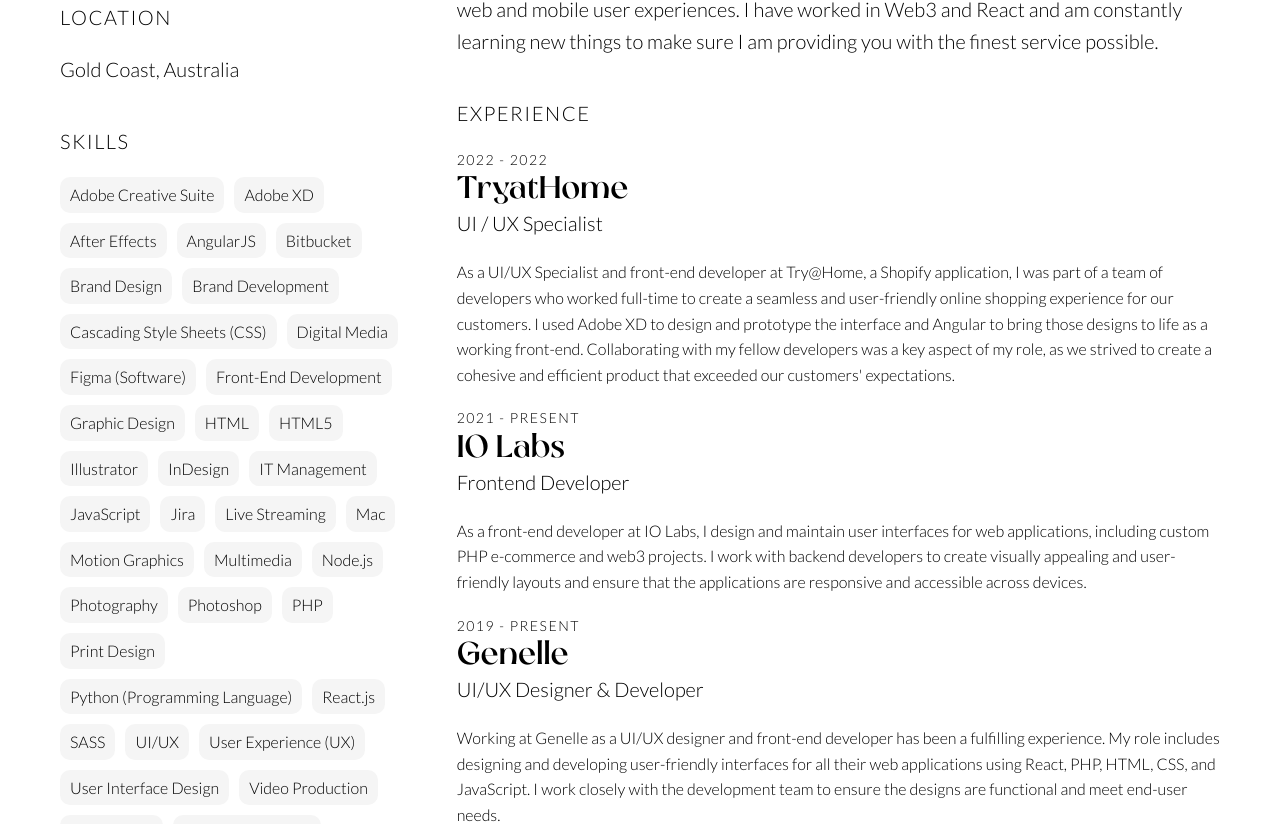
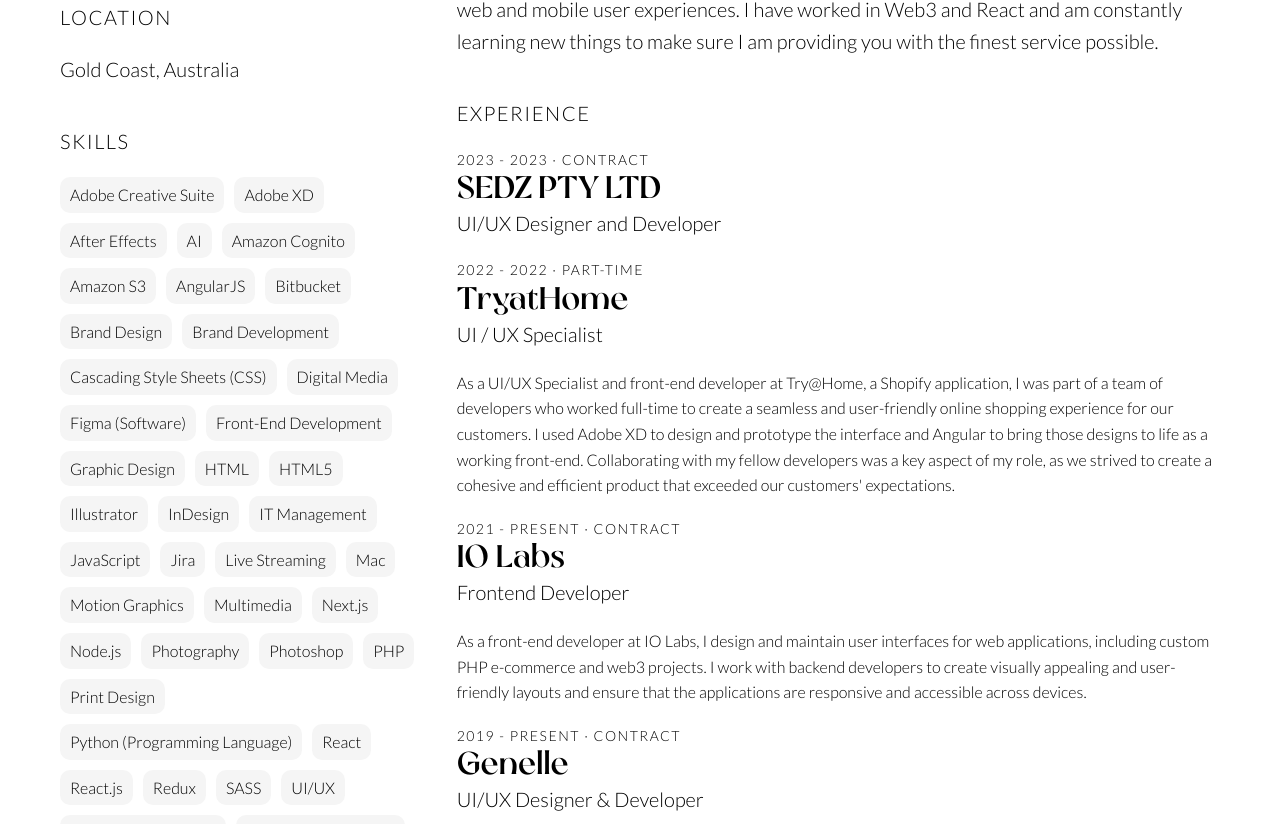
Before and after one commit to Thomo120/angusthompson, a Next.js app: page /resume in a window 1280 px wide. Shown: the part 486-1310 px from the top of the page. Built offline with nearby package versions, Linux system fonts and the light colour scheme.

Commit message:
Updated Resume

```diff
--- a/data/linkedin.json
+++ b/data/linkedin.json
@@ -49,6 +49,15 @@
       "summary": "Working at Genelle as a UI/UX designer and front-end developer has been a fulfilling experience. My role includes designing and developing user-friendly interfaces for all their web applications using React, PHP, HTML, CSS, and JavaScript. I work closely with the development team to ensure the designs are functional and meet end-user needs.",
       "url": "",
       "location": "Athens, Greece"
+    },
+    {
+      "name": "SEDZ PTY LTD",
+      "position": "UI/UX Designer and Developer",
+      "startDate": "2023-02-28",
+      "endDate": "2023-03-31",
+      "highlights": [],
+      "url": "",
+      "location": "Australia"
     },
     {
       "name": "TryatHome",
@@ -184,27 +193,32 @@
   "publications": [],
   "skills": [
     {
-      "name": "HTML5",
+      "name": "AI",
       "level": "",
       "keywords": []
     },
     {
-      "name": "Adobe XD",
+      "name": "React",
       "level": "",
       "keywords": []
     },
     {
-      "name": "AngularJS",
+      "name": "Amazon S3",
+      "level": "",
+      "keywords": []
+    },
+    {
+      "name": "Amazon Cognito",
+      "level": "",
+      "keywords": []
+    },
+    {
+      "name": "TryatHome",
       "level": "",
       "keywords": []
     },
     {
       "name": "Python (Programming Language)",
-      "level": "",
-      "keywords": []
-    },
-    {
-      "name": "TryatHome",
       "level": "",
       "keywords": []
     },
@@ -259,7 +273,17 @@
       "keywords": []
     },
     {
+      "name": "Next.js",
+      "level": "",
+      "keywords": []
+    },
+    {
       "name": "Video Production",
+      "level": "",
+      "keywords": []
+    },
+    {
+      "name": "Redux",
       "level": "",
       "keywords": []
     },
@@ -319,6 +343,11 @@
       "keywords": []
     },
     {
+      "name": "HTML5",
+      "level": "",
+      "keywords": []
+    },
+    {
       "name": "Figma (Software)",
       "level": "",
       "keywords": []
@@ -335,6 +364,11 @@
     },
     {
       "name": "Front-End Development",
+      "level": "",
+      "keywords": []
+    },
+    {
+      "name": "Adobe XD",
       "level": "",
       "keywords": []
     },
@@ -399,6 +433,11 @@
       "keywords": []
     },
     {
+      "name": "AngularJS",
+      "level": "",
+      "keywords": []
+    },
+    {
       "name": "Social Media",
       "level": "",
       "keywords": []
--- a/pages/resume.js
+++ b/pages/resume.js
@@ -10,6 +10,12 @@
 import Footer from '@/components/footer'
 import { Description } from '@/lib/constants'
 import Divider from '@/components/divider'
+
+const jobTypes = [
+    'Full-time',
+    'Part-time',
+    'Contract',
+    ]
 
 export default function Resume({linkedin}) {
     const title = 'Resume'
@@ -54,6 +60,22 @@
     function formatMobile(mobile) {
         return mobile.replace(/(\d{4})(\d{3})(\d{3})/, '$1 $2 $3')
     }
+
+    // add job type to experience
+    experience.map((item) => {
+        const jobName = item.name
+        let jobType = '';
+
+        if (jobName.includes('SEDZ') || jobName.includes('IO Labs') || jobName.includes('Genelle') || jobName.includes('Big Red Dog') || jobName.includes('APAN') || jobName.includes('Checkerplate Software') ) {
+            jobType = jobTypes[2]
+        } else if (jobName.includes('TryatHome') ) {
+            jobType = jobTypes[1]
+        }
+
+        item.jobType = jobType
+
+        return item
+    })
 
     return (
         <Layout>
@@ -110,7 +132,12 @@
                             <Typography variant="h5">Experience</Typography>
                             {experience.map((exp, index) => (
                                 <StyledItem key={index} className="experienceItem">
-                                    <Typography variant="h6" marginless>{formatDate(exp.startDate)} - {exp.endDate ? formatDate(exp.endDate) : 'Present'}</Typography>
+                                    <Typography variant="h6" marginless>
+                                        {formatDate(exp.startDate)} - {exp.endDate ? formatDate(exp.endDate) : 'Present'}
+                                        {exp.jobType && (
+                                            <span dangerouslySetInnerHTML={{__html: ' &middot; ' + exp.jobType}} />
+                                        )}
+                                    </Typography>
                                     <Typography variant="h4" marginless>{exp.name}</Typography>
                                     <Typography>{exp.position}</Typography>
                                     <Typography style={{fontSize:'1.6rem'}}>{exp.summary}</Typography>
@@ -118,6 +145,18 @@
                             ))}
                         </div>
                     </Column>
+                </Row>
+                <Divider line_type={"custom_line"} height="1" margin="50" margin_position={'top'} color="rgba(0,0,0,0.1)" />
+            </Section>
+            <Section paddingBottom="5rem" variant='contained' bg_color="#fff">
+                <Typography variant="h5" align="center">Recommendations</Typography>
+                <Row>
+                    {linkedin?.references.map((reference, index) => (
+                        <Column md={6} key={index} margin_bottom_mobile={index === 0 ? '4rem' : 0}>
+                            <Typography>{reference.reference}</Typography>
+                            <Typography variant="h6" marginless>{reference.name}</Typography>
+                        </Column>
+                    ))}
                 </Row>
             </Section>
             <Footer />
@@ -180,6 +219,7 @@
 // Fetching data from the JSON file
 import fsPromises from 'fs/promises';
 import path from 'path'
+import React from "react";
 
 export async function getStaticProps() {
     const linkedin = JSON.parse(await fsPromises.readFile(path.join(process.cwd(), 'data/linkedin.json')));
```
